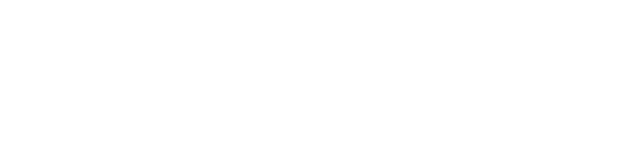
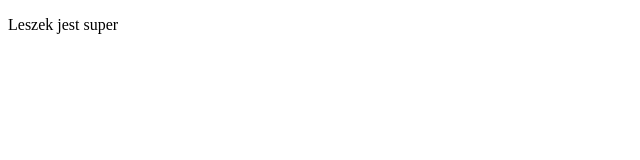
Before and after one commit to Rhaant/practiceMailRepo, a plain HTML site: page index.html in a window 1280 px wide. Shown: the whole page, without its empty margins (0-640 px from the left). Drawn offline with Linux system fonts and the light colour scheme.

Commit message:
Elo mordeczki

```diff
--- a/index.html
+++ b/index.html
@@ -7,6 +7,6 @@
     <title>Document</title>
 </head>
 <body>
-
+ <p>Leszek jest super</p>
 </body>
 </html>
```
